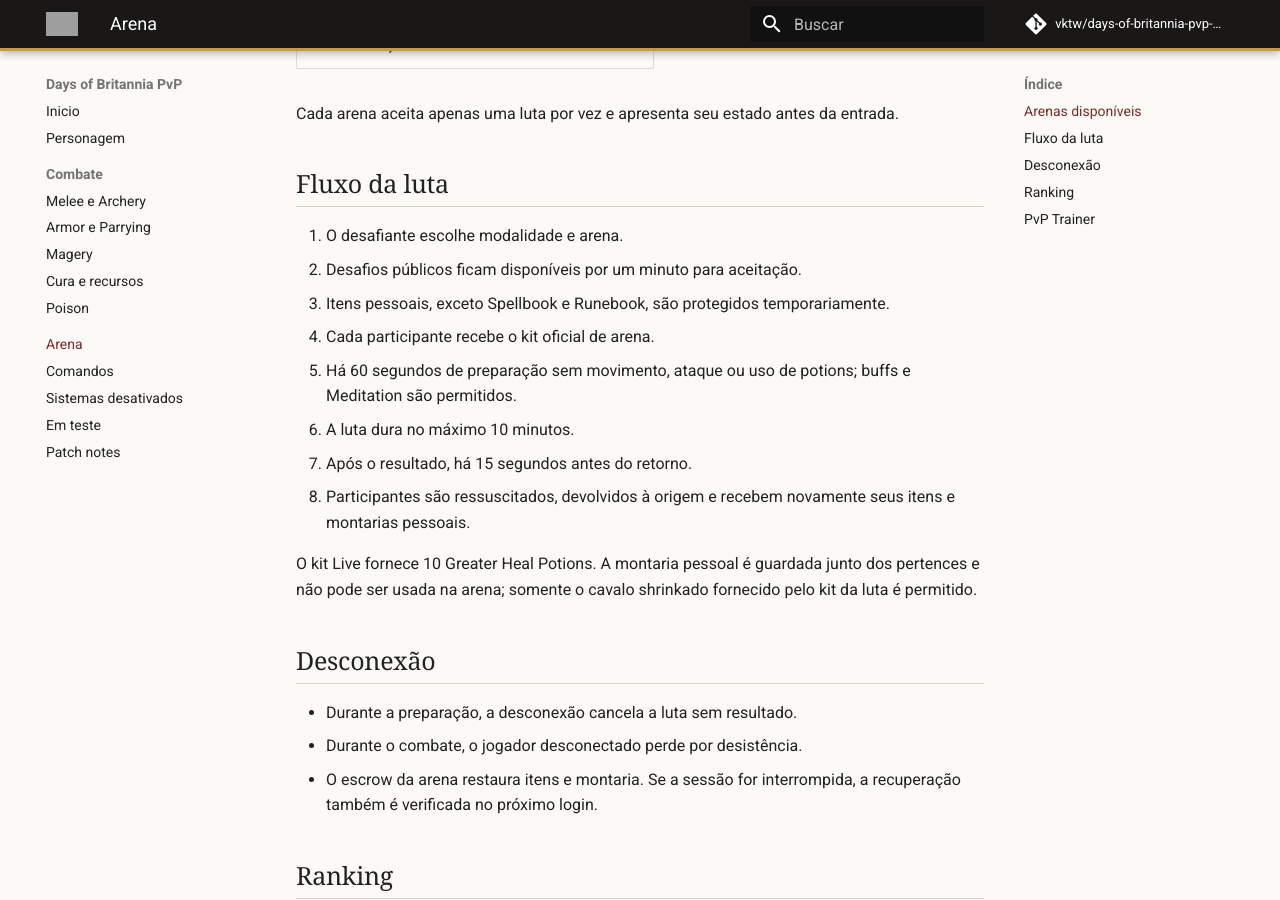
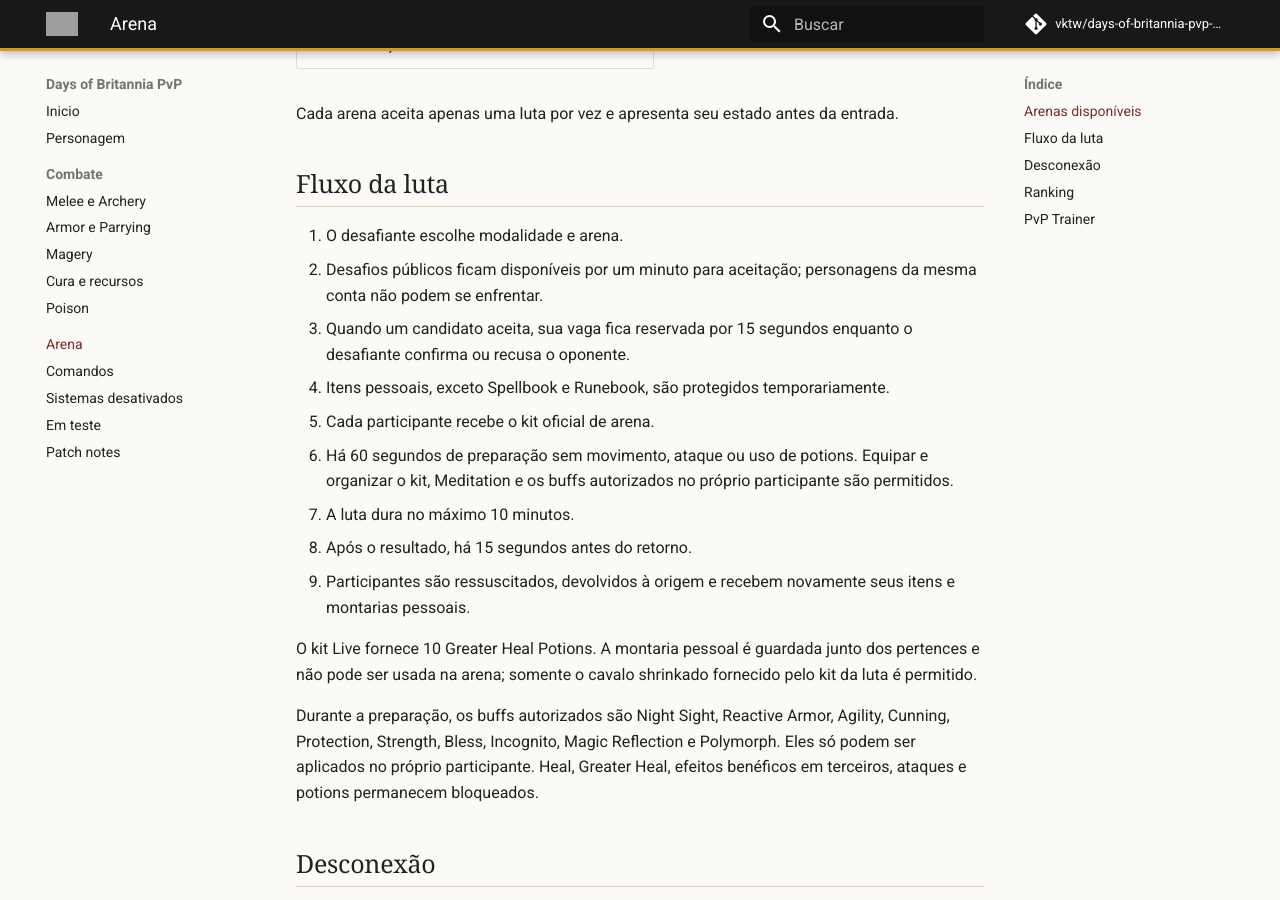
Before and after one commit to vktw/days-of-britannia-pvp-wiki, an MkDocs documentation site: the page built from docs/arena.md, in a window 1280 px wide and 900 px high, scrolled down 399 px. Built offline with MkDocs 1.6.1 and Material for MkDocs 9.7.7, drawn with Linux system fonts in a browser that asks for light colours; comment, search, counter and statistics services are not loaded; grey boxes are pictures that could not be loaded.

```diff
--- a/docs/arena.md
+++ b/docs/arena.md
@@ -14,15 +14,18 @@ Cada arena aceita apenas uma luta por vez e apresenta seu estado antes da entrad
 ## Fluxo da luta
 
 1. O desafiante escolhe modalidade e arena.
-2. Desafios públicos ficam disponíveis por um minuto para aceitação.
-3. Itens pessoais, exceto Spellbook e Runebook, são protegidos temporariamente.
-4. Cada participante recebe o kit oficial de arena.
-5. Há 60 segundos de preparação sem movimento, ataque ou uso de potions; buffs e Meditation são permitidos.
-6. A luta dura no máximo 10 minutos.
-7. Após o resultado, há 15 segundos antes do retorno.
-8. Participantes são ressuscitados, devolvidos à origem e recebem novamente seus itens e montarias pessoais.
+2. Desafios públicos ficam disponíveis por um minuto para aceitação; personagens da mesma conta não podem se enfrentar.
+3. Quando um candidato aceita, sua vaga fica reservada por 15 segundos enquanto o desafiante confirma ou recusa o oponente.
+4. Itens pessoais, exceto Spellbook e Runebook, são protegidos temporariamente.
+5. Cada participante recebe o kit oficial de arena.
+6. Há 60 segundos de preparação sem movimento, ataque ou uso de potions. Equipar e organizar o kit, Meditation e os buffs autorizados no próprio participante são permitidos.
+7. A luta dura no máximo 10 minutos.
+8. Após o resultado, há 15 segundos antes do retorno.
+9. Participantes são ressuscitados, devolvidos à origem e recebem novamente seus itens e montarias pessoais.
 
 O kit Live fornece 10 Greater Heal Potions. A montaria pessoal é guardada junto dos pertences e não pode ser usada na arena; somente o cavalo shrinkado fornecido pelo kit da luta é permitido.
+
+Durante a preparação, os buffs autorizados são Night Sight, Reactive Armor, Agility, Cunning, Protection, Strength, Bless, Incognito, Magic Reflection e Polymorph. Eles só podem ser aplicados no próprio participante. Heal, Greater Heal, efeitos benéficos em terceiros, ataques e potions permanecem bloqueados.
 
 ## Desconexão
 
```
Also changed, not shown: docs/combate/cura-recursos.md (+13 -1 lines), docs/combate/magery.md (+22 -2 lines), docs/combate/melee-archery.md (+10 -2 lines), docs/combate/poison.md (+7 -7 lines).
